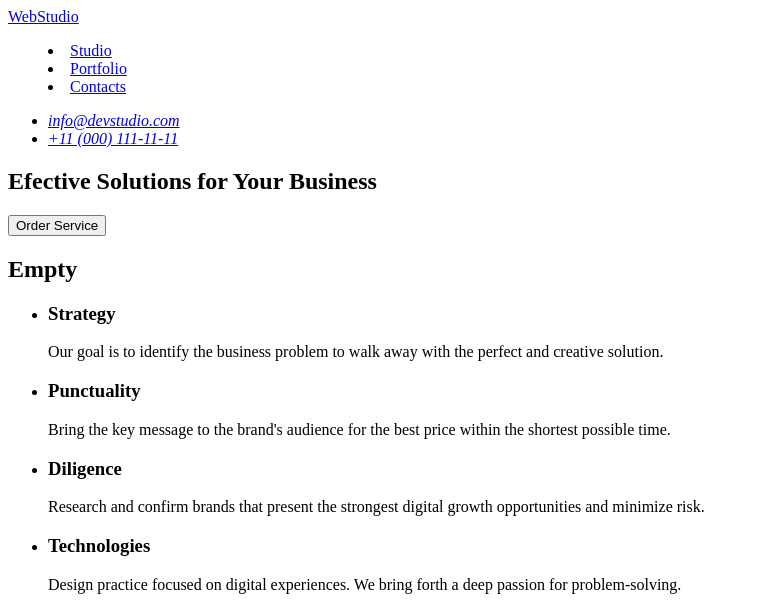
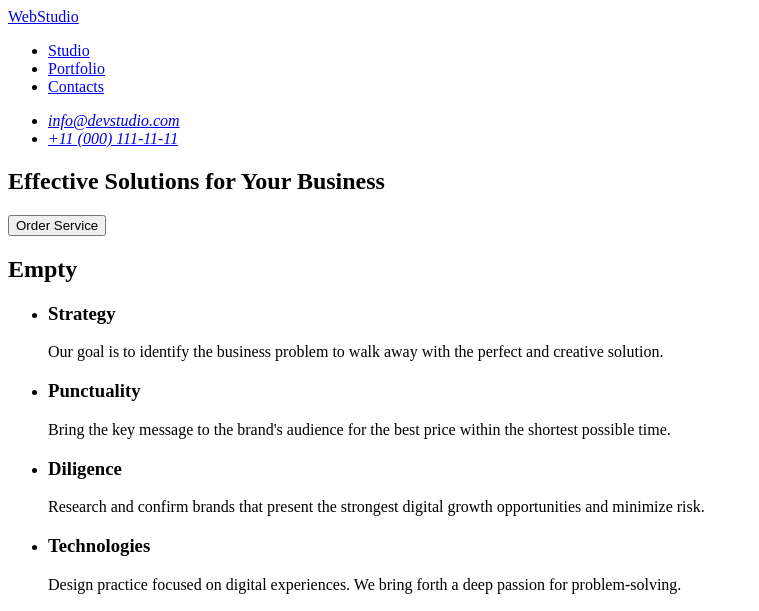
Before and after one commit to J4nT/goit-markup-hw-01, a plain HTML site: page index.html in a window 1280 px wide. Shown: the top 611 px of the page, without its empty margins (0-759 px from the left). Drawn offline with Linux system fonts and the light colour scheme.

Commit message:
update of index.html

```diff
--- a/index.html
+++ b/index.html
@@ -9,11 +9,11 @@
     <header>
         <nav>
             <a href="/">WebStudio</a>
-            <menu>
+            <ul>
                 <li><a href="/">Studio</a></li>
                 <li><a href="/">Portfolio</a></li>
                 <li><a href="/">Contacts</a></li>
-            </menu>
+            </ul>
         </nav>
     </header>
     <address>
@@ -24,7 +24,7 @@
 </address>
     <main>
 <section>
-    <h1>Efective Solutions for Your Business</h1>
+    <h1>Effective Solutions for Your Business</h1>
     <button type="button">Order Service </button>
 </section>
 <section>
```
